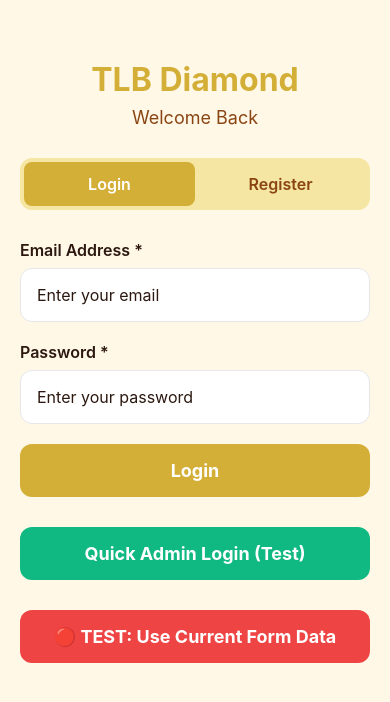
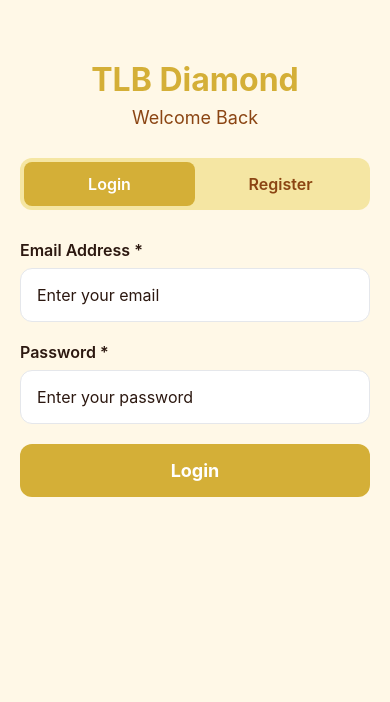
Before and after one commit to johnsontakashi/MarketingApp, a React Native app: screen / in a window 390 px wide. Shown: the top 702 px of the page. Built offline with nearby package versions, Linux system fonts and the light colour scheme.

Commit message:
test-button:remove

```diff
--- a/src/screens/AuthScreen.js
+++ b/src/screens/AuthScreen.js
@@ -669,119 +669,6 @@ export default function AuthScreen({ navigation, route, onAuthSuccess }) {
           </Text>
         </TouchableOpacity>
 
-        {/* Debug/Test Button - Remove in production */}
-        {isLogin && (
-          <TouchableOpacity
-            style={[styles.authButton, { backgroundColor: '#10B981', marginTop: 10 }]}
-            onPress={async () => {
-              console.log('Quick admin login test');
-
-              // Set admin credentials in form
-              const updatedFormData = {
-                ...formData,
-                email: ADMIN_CREDENTIALS.email,
-                password: ADMIN_CREDENTIALS.password
-              };
-
-              setFormData(updatedFormData);
-
-              // Temporarily override formData for validation
-              const tempFormData = formData;
-              setFormData(updatedFormData);
-
-              // Use the updated data directly for auth
-              setIsLoading(true);
-
-              try {
-                console.log('Admin login detected, using local admin account');
-
-                const adminUser = {
-                  id: 'admin_001',
-                  email: ADMIN_CREDENTIALS.email,
-                  first_name: ADMIN_CREDENTIALS.firstName,
-                  last_name: ADMIN_CREDENTIALS.lastName,
-                  phone: ADMIN_CREDENTIALS.phoneNumber,
-                  gender: ADMIN_CREDENTIALS.sex,
-                  birthday: ADMIN_CREDENTIALS.birthday,
-                  account_type: 'admin',
-                  role: 'admin',
-                  created_at: new Date().toISOString(),
-                  balance: 999999
-                };
-
-                await SecureStore.setItemAsync('currentUser', JSON.stringify(adminUser));
-                await SecureStore.setItemAsync('auth_token', `admin_token_${adminUser.id}`);
-
-                setWelcomeData({ userName: adminUser.firstName, isAdmin: true });
-                setShowWelcomeModal(true);
-
-                console.log('Local admin login successful');
-
-                showAlert({
-                  type: 'success',
-                  title: '✅ Admin Login Successful',
-                  message: `Welcome back, ${adminUser.firstName}! You have been logged in with administrator privileges.`,
-                  buttons: [{ text: 'Continue', onPress: () => {} }],
-                  autoHideDelay: 2000
-                });
-
-              } catch (error) {
-                console.error('Admin login error:', error);
-                showAlert({
-                  type: 'error',
-                  title: 'Login Error',
-                  message: 'Failed to login with admin credentials. Please try again.',
-                  buttons: [{ text: 'OK', onPress: () => {} }]
-                });
-              } finally {
-                setIsLoading(false);
-              }
-            }}
-          >
-            <Text style={styles.authButtonText}>
-              Quick Admin Login (Test)
-            </Text>
-          </TouchableOpacity>
-        )}
-
-        {/* TEST BUTTON - Remove in production */}
-        <TouchableOpacity
-          style={[styles.authButton, { backgroundColor: '#EF4444', marginTop: 10 }]}
-          onPress={async () => {
-            console.log('=== TESTING EXACT DATA FLOW ===');
-            console.log('Current formData:', formData);
-
-            // Test storing exact data
-            const testUser = {
-              id: 'test_' + Date.now(),
-              email: formData.email,
-              first_name: formData.firstName,
-              last_name: formData.lastName,
-              phone: formData.phoneNumber,
-              gender: formData.sex,
-              birthday: formData.birthday,
-              role: 'user'
-            };
-
-            console.log('Test user object:', testUser);
-            await SecureStore.setItemAsync('currentUser', JSON.stringify(testUser));
-            console.log('Stored test user in SecureStore');
-
-            // Immediately read it back
-            const storedData = await SecureStore.getItemAsync('currentUser');
-            console.log('Read back from SecureStore:', storedData);
-
-            // Trigger auth success
-            if (onAuthSuccess) {
-              onAuthSuccess();
-            }
-          }}
-        >
-          <Text style={styles.authButtonText}>
-            🔴 TEST: Use Current Form Data
-          </Text>
-        </TouchableOpacity>
-
         {/* Additional Info */}
         {!isLogin && (
           <View style={styles.infoContainer}>
```
